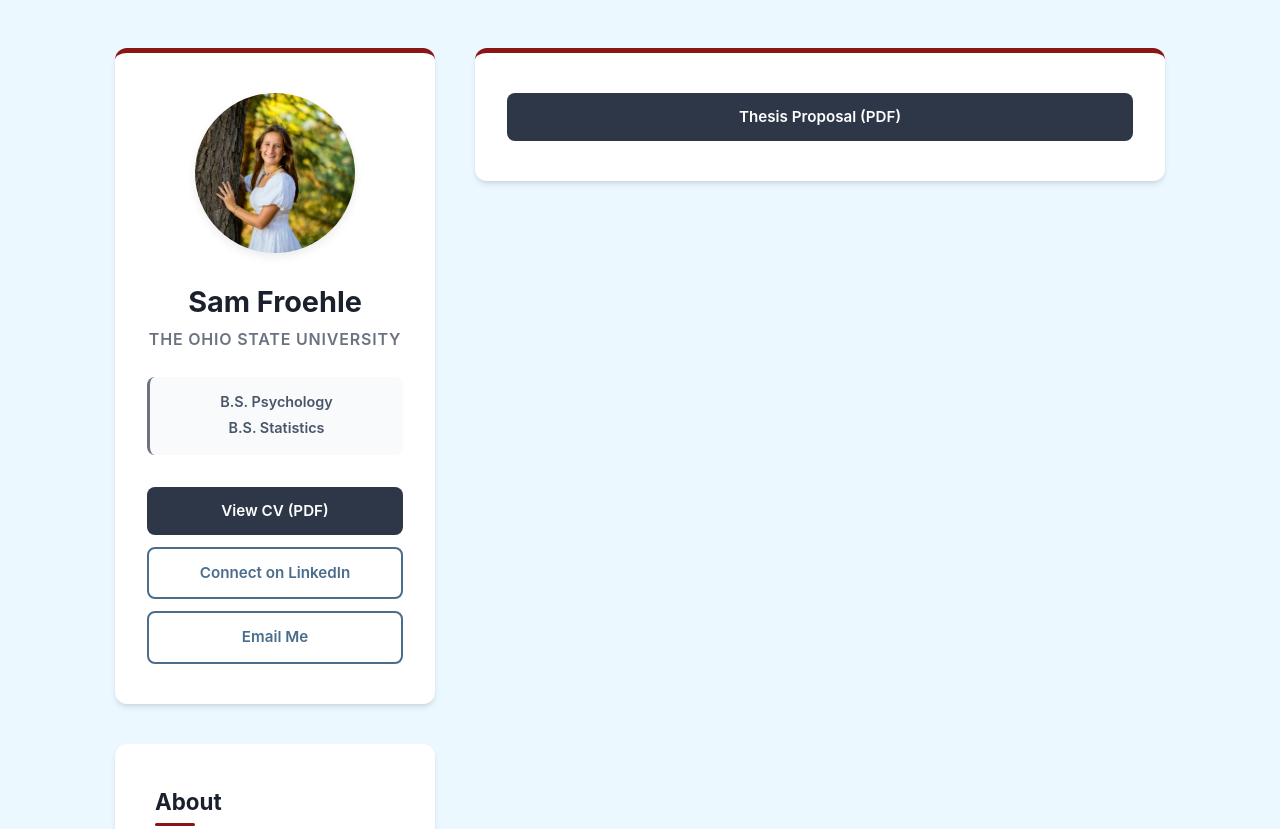
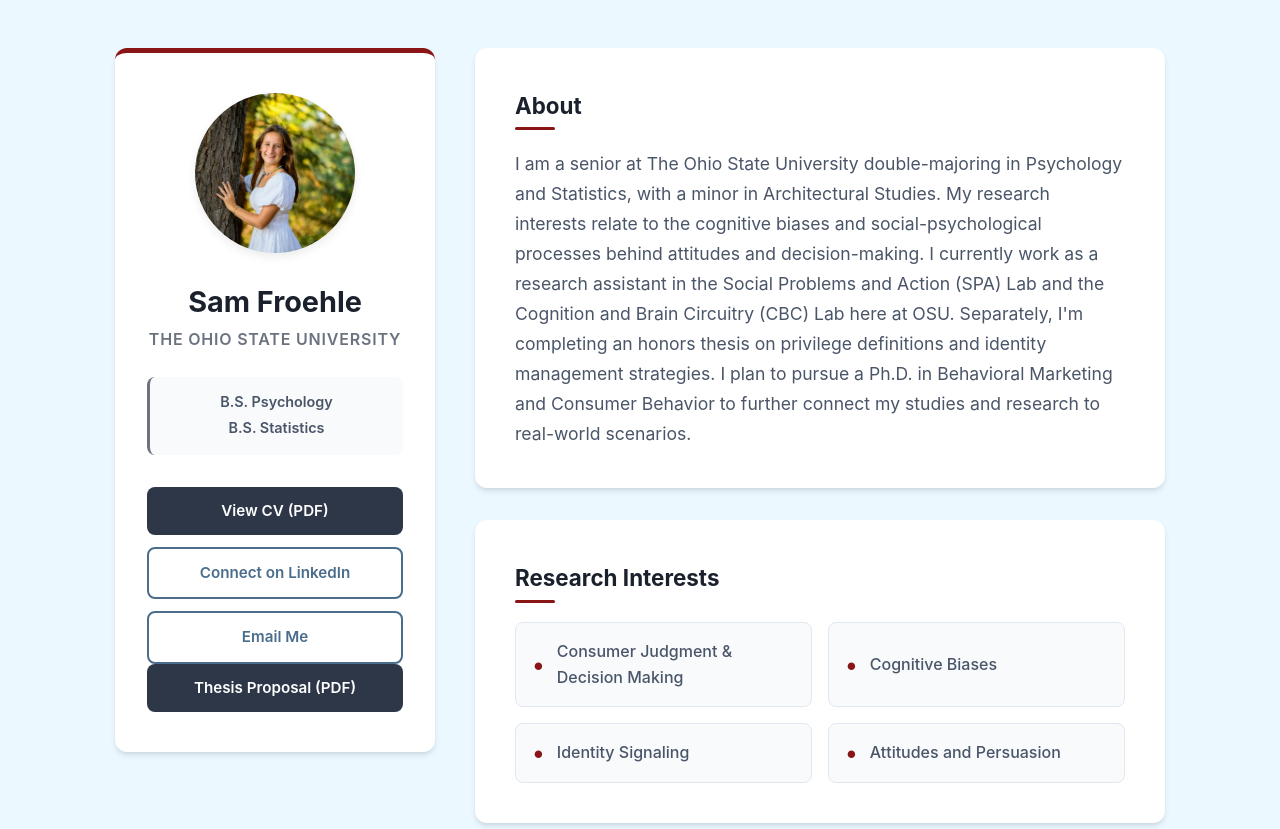
Before and after one commit to samfroehle/samfroehle.github.io, a plain HTML site: page index.html in a window 1280 px wide. Shown: the top 829 px of the page. Drawn offline with Linux system fonts and the light colour scheme.

Commit message:
Update index.html - fix mistake

```diff
--- a/index.html
+++ b/index.html
@@ -274,9 +274,7 @@
                 <a href="https://www.linkedin.com/in/sam-froehle-308a38296/" class="btn btn-secondary" target="_blank">Connect on LinkedIn</a>
                 <a href="mailto:sfroehle@gmail.com" class="btn btn-secondary">Email Me</a>
             </div>
-        </aside>
 
-        <aside class="sidebar">
             <!-- Document Links -->
             <div class="btn-stack">
                 <a href="URS Proposal.pdf" class="btn btn-primary" target="_blank">Thesis Proposal (PDF)</a>
```
